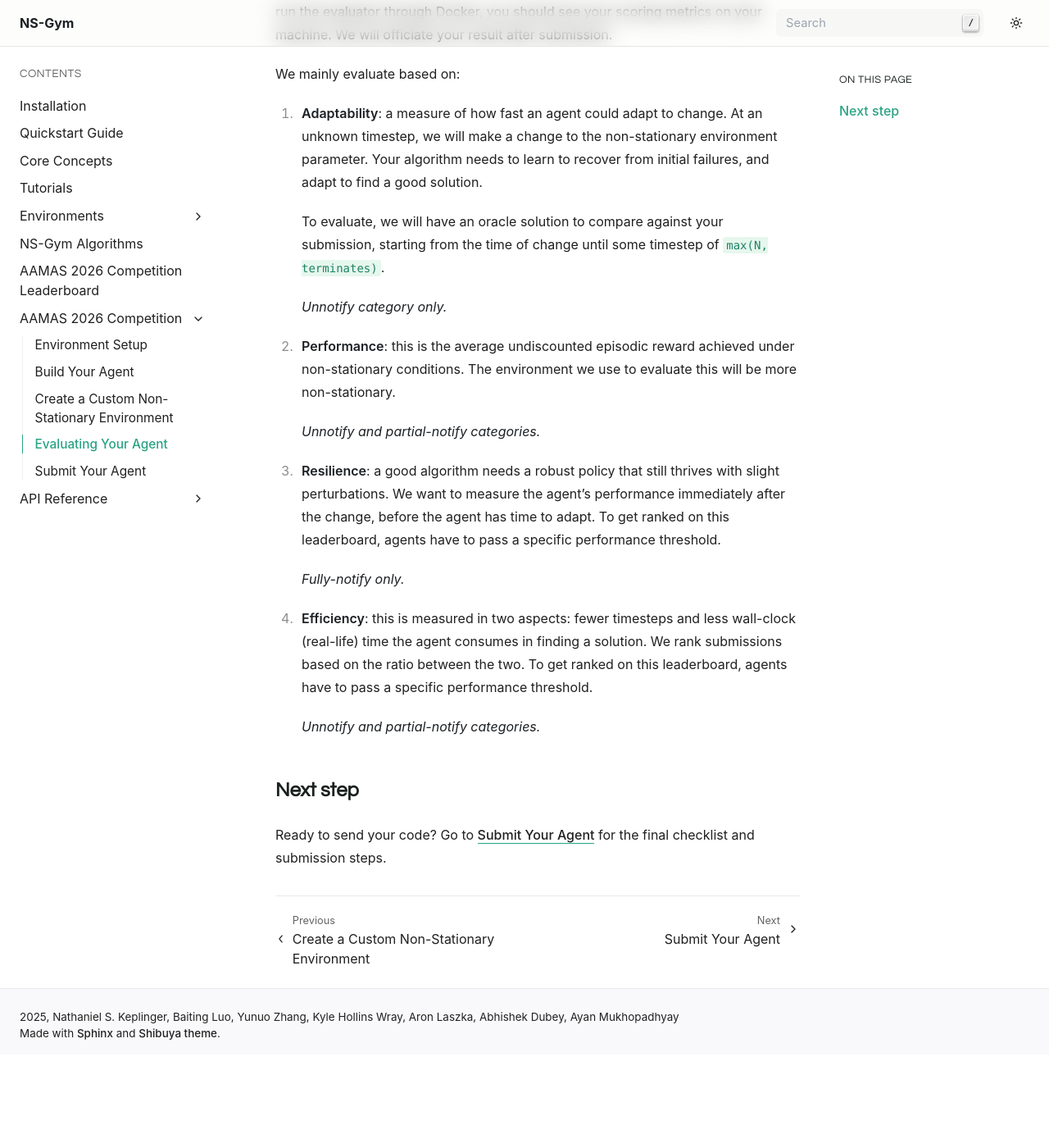
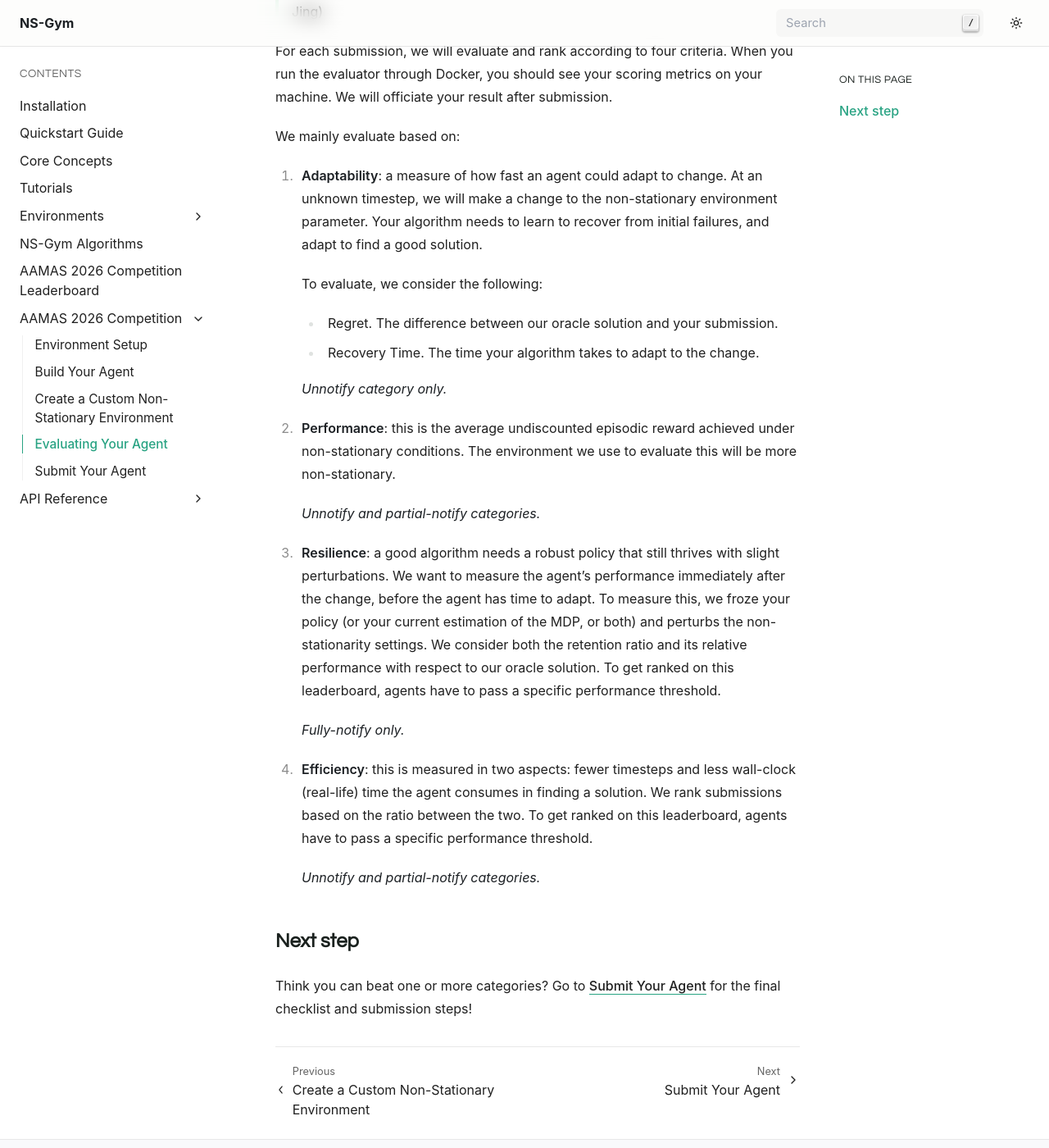
Before and after one commit to scope-lab-vu/ns_gym, a Sphinx documentation site: the page built from docs/source/aamas2026_competition/evaluation.md, in a window 1280 px wide and 1400 px high, scrolled down 484 px. Shown: the whole window at 82% size. Built offline with Sphinx 7.4.7, drawn with Linux system fonts in a browser that asks for light colours; before the commit the page ends 1770 px from its top, so only the background shows below that; some of the changed text lies outside the part shown.

Commit message:
polished evaluation

```diff
--- a/docs/source/aamas2026_competition/evaluation.md
+++ b/docs/source/aamas2026_competition/evaluation.md
@@ -8,13 +8,19 @@ Welcome! This is the fourth tutorial in a series for the full submission workflo
 4. This tutorial: understand how submissions are scored and ranked.
 5. [Submit Your Agent](submission.md): run final checks and send your repository for evaluation.
 
+
+> “Jade must be polished to become a gem.” - Three Character Classic (San Zi Jing)
+
+
 For each submission, we will evaluate and rank according to four criteria. When you run the evaluator through Docker, you should see your scoring metrics on your machine. We will officiate your result after submission.
 
 We mainly evaluate based on:
 
 1. **Adaptability**: a measure of how fast an agent could adapt to change. At an unknown timestep, we will make a change to the non-stationary environment parameter. Your algorithm needs to learn to recover from initial failures, and adapt to find a good solution.
 
-   To evaluate, we will have an oracle solution to compare against your submission, starting from the time of change until some timestep of `max(N, terminates)`.
+   To evaluate, we consider the following:
+   - Regret. The difference between our oracle solution and your submission.
+   - Recovery Time. The time your algorithm takes to adapt to the change.
 
    *Unnotify category only.*
 
@@ -22,7 +28,7 @@ We mainly evaluate based on:
 
    *Unnotify and partial-notify categories.*
 
-3. **Resilience**: a good algorithm needs a robust policy that still thrives with slight perturbations. We want to measure the agent's performance immediately after the change, before the agent has time to adapt. To get ranked on this leaderboard, agents have to pass a specific performance threshold.
+3. **Resilience**: a good algorithm needs a robust policy that still thrives with slight perturbations. We want to measure the agent's performance immediately after the change, before the agent has time to adapt. To measure this, we froze your policy (or your current estimation of the MDP, or both) and perturbs the non-stationarity settings. We consider both the retention ratio and its relative performance with respect to our oracle solution. To get ranked on this leaderboard, agents have to pass a specific performance threshold.
 
    *Fully-notify only.*
 
@@ -32,4 +38,4 @@ We mainly evaluate based on:
 
 ## Next step
 
-Ready to send your code? Go to [Submit Your Agent](submission.md) for the final checklist and submission steps.
+Think you can beat one or more categories? Go to [Submit Your Agent](submission.md) for the final checklist and submission steps!
```
Also changed, not shown: docs/source/aamas2026_competition.md (+2 -0 lines).
